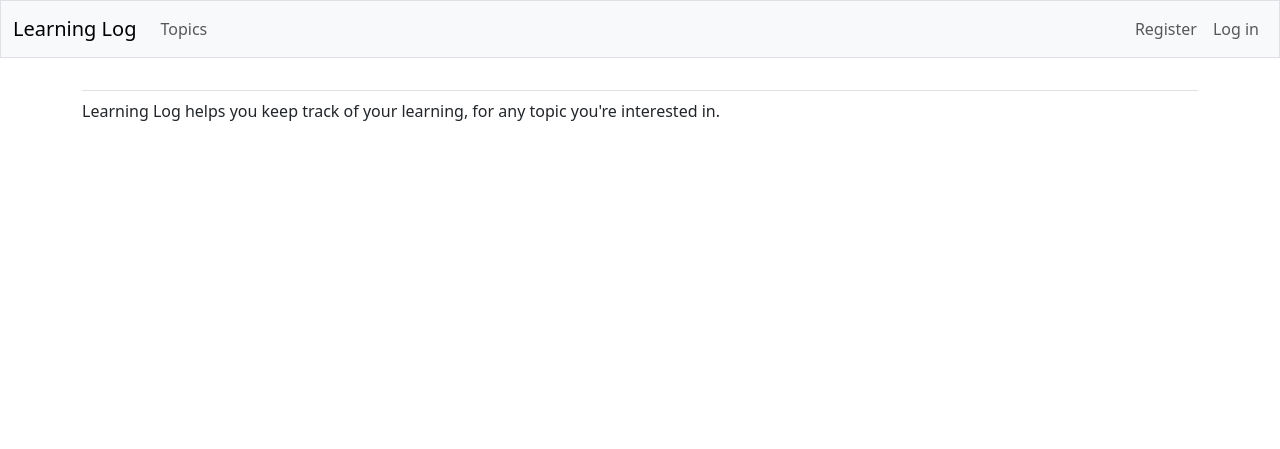
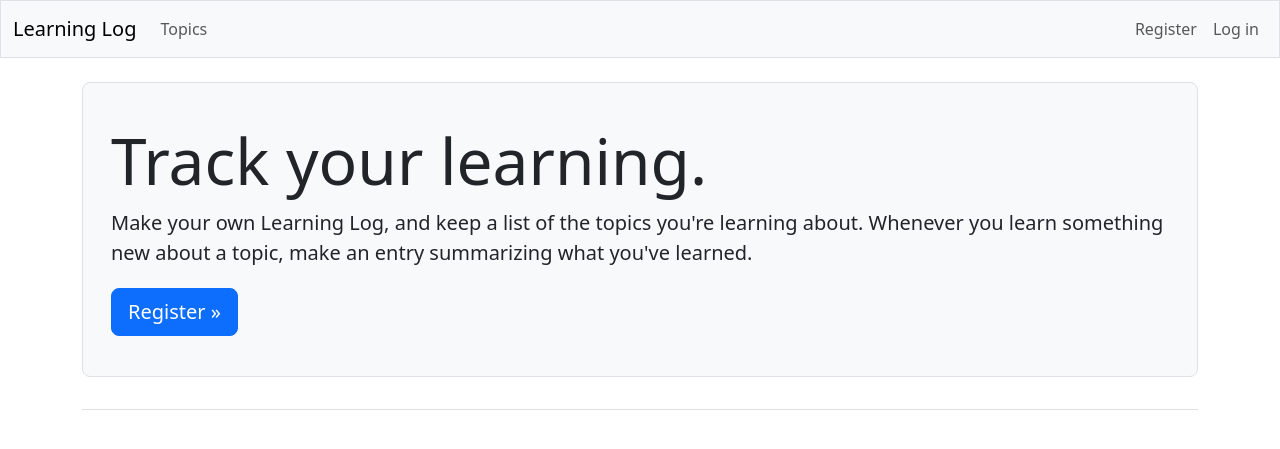
Before and after one commit to SpaghettiArchitect/learning_log, a Django app: page / in a window 1280 px wide. Shown: the top 449 px of the page. Run offline with Django 5.2, Linux system fonts and the light colour scheme; some libraries are stand-ins or nearby versions.

Commit message:
Update index.html page and add styling
- The index page now has a better explanation of what is the site about
and contains a call to action button to invite the user to register.

- The styling of the page follows the jumbotron pattern defined in
Bootstrap 5.

```diff
--- a/learning_logs/templates/learning_logs/index.html
+++ b/learning_logs/templates/learning_logs/index.html
@@ -1,8 +1,18 @@
 {% extends 'learning_logs/base.html' %}
 
-{% block content %}
-  <p>
-    Learning Log helps you keep track of your learning, for any topic you're
-    interested in.
-  </p>
-{% endblock content %}
+{% block page_header %}
+<div class="p-3 mb-4 bg-light border rounded-3">
+  <div class="container-fluid py-4">
+    <h1 class="display-3">Track your learning.</h1>
+
+    <p class="lead">
+      Make your own Learning Log, and keep a list of the topics you're learning
+      about. Whenever you learn something new about a topic, make an entry
+      summarizing what you've learned.
+    </p>
+    <a href="{% url 'accounts:register' %}" class="btn btn-primary btn-lg mt-1">
+      Register &raquo;
+    </a>
+  </div>
+</div>
+{% endblock page_header %}
```
